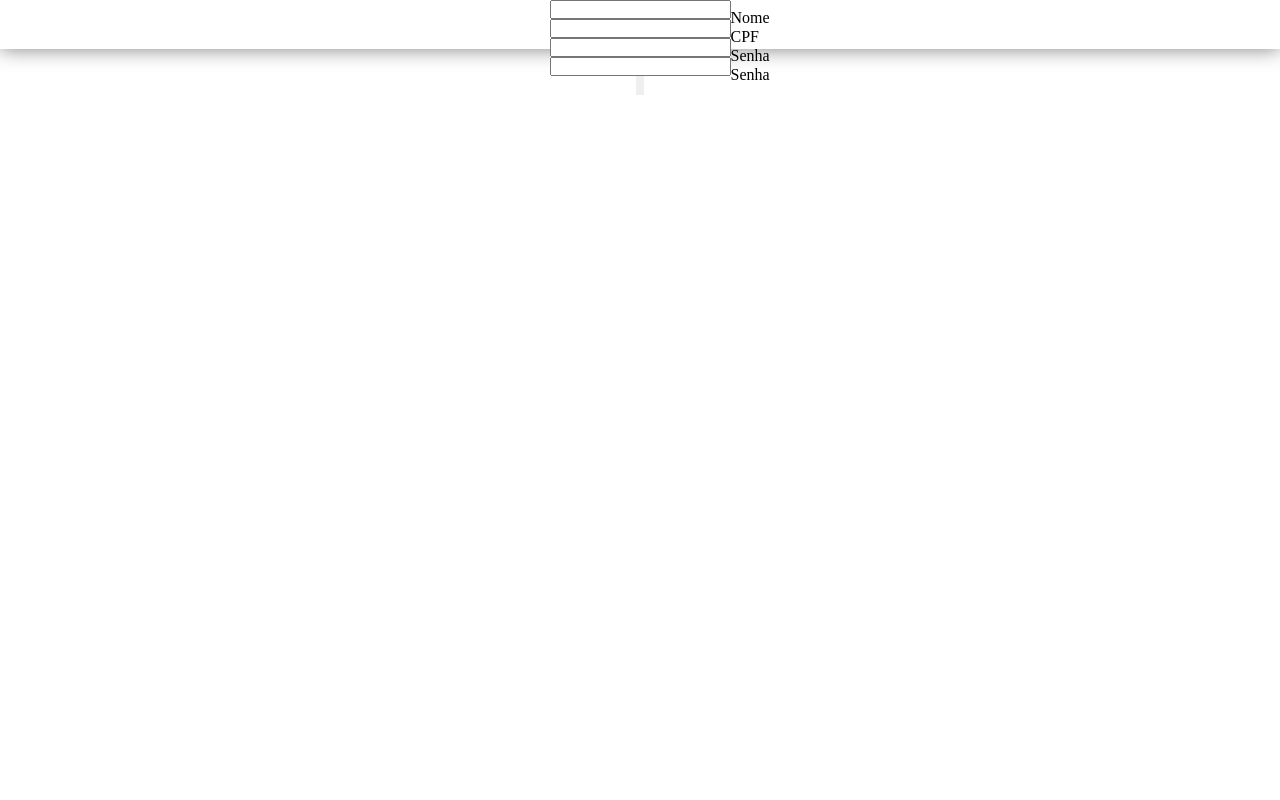
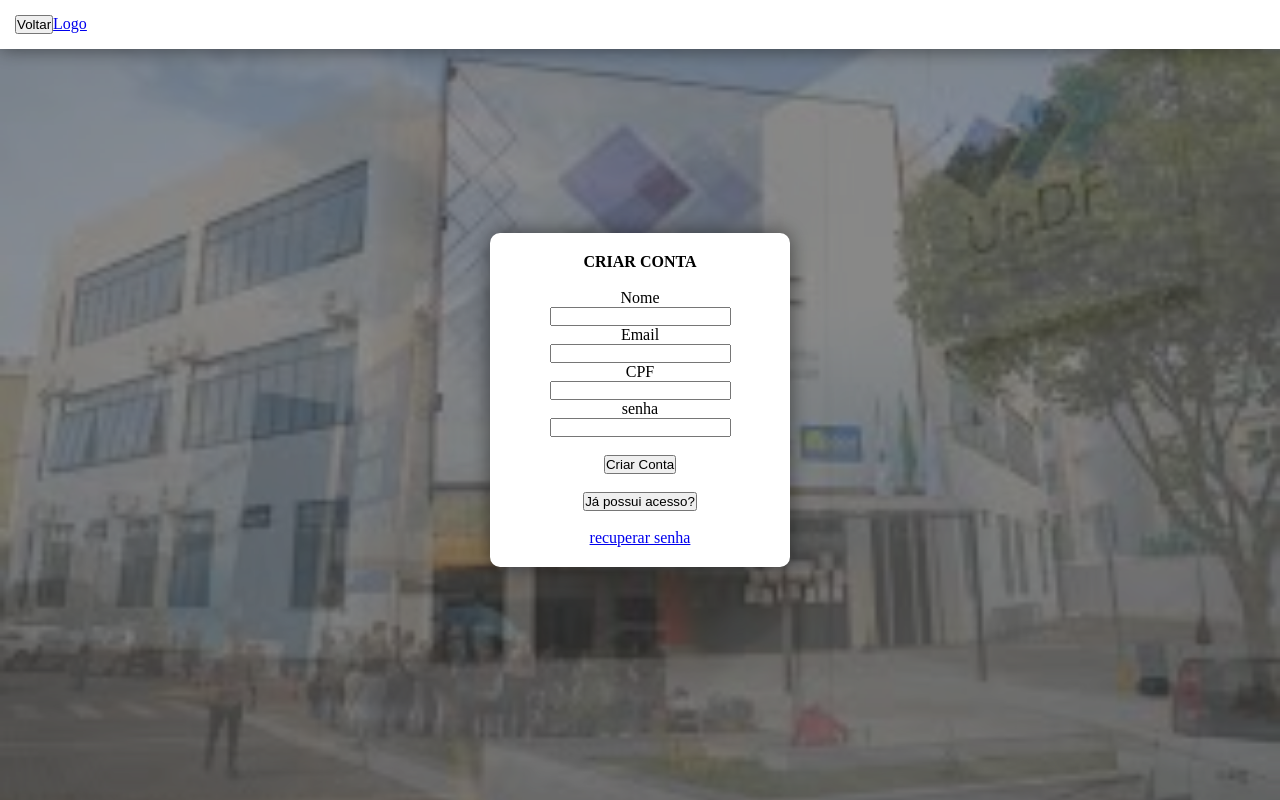
Before and after one commit to Daniel-Francisc/Estagio-Aplicado-II-Pr-teses, a React (Vite) app in the folder frontwebview/frontend/: page /cadastrar in a window 1280 px wide. Built offline with nearby package versions, Linux system fonts and the light colour scheme.

Commit message:
22/06/26

```diff
--- a/frontwebview/frontend/src/components/NavAluno.jsx
+++ b/frontwebview/frontend/src/components/NavAluno.jsx
@@ -8,7 +8,7 @@ export const NavAluno = () => {
             <div>
                 {/* Superior */}
                 <div>
-                    <button type='button' onClick={() => (navigate('/'))}>Voltar</button>{/* Não vai ser texto, apenas o icone */}
+                    <button type='button' onClick={() => (navigate(-1))}>Voltar</button>{/* Não vai ser texto, apenas o icone */}
                     <a>Logo</a>
                 </div>
             </div>
--- a/frontwebview/frontend/src/components/NavLogin.jsx
+++ b/frontwebview/frontend/src/components/NavLogin.jsx
@@ -8,8 +8,8 @@ export const NavLogin = () => {
             <div>
                 {/* Superior */}
                 <div>
-                    <button type='button' onClick={() => (navigate('/'))}>Voltar</button>{/* Não vai ser texto, apenas o icone */}
-                    <a>Logo</a>
+                    <button type='button' onClick={() => (navigate(-1))}>Voltar</button>{/* Não vai ter texto, apenas o icone */}
+                    <a href='/'>Logo</a>
                 </div>
             </div>
         </header>
--- a/frontwebview/frontend/src/components/navbar.jsx
+++ b/frontwebview/frontend/src/components/navbar.jsx
@@ -7,15 +7,14 @@ import { useNavigate } from "react-router-dom";
 export const Navbar = () => {
     const navigate = useNavigate();
     return (
-        <header>
-            <div>
+        <header style={style.body}>
+            <div style={style.superior}>
                 {/* Superior */}
-                <div>
-                    <a>Logo</a>
-                    <button type='button' onClick={() => (navigate('/login'))}>Entrar</button>
-                </div>
+                <div></div>
+                <a>Logo</a>
+                <button type='button' onClick={() => (navigate('/login'))}>Entrar</button>
             </div>
-            <div>
+            <div style={style.inferior}>
                 {/* inferior */}
                 <a href='/'>Home</a>
                 <a href='/educacao'>Educação</a>
@@ -25,4 +24,22 @@ export const Navbar = () => {
         </header>
     );
 }
-// export default Navbar;
+
+const style = {
+    body: {
+        width: '100%',
+        height: '20%',
+        padding: '20px',
+    },
+    superior: {
+        display:'grid',
+        gridTemplateColumns:'1fr auto 1fr',
+        padding: '20px',
+        backgroundColor:'red',
+    },
+    inferior: {
+        display: 'flex',
+        justifyContent: 'space-around',
+        padding: '20px',
+    },
+}
--- a/frontwebview/frontend/src/views/private/HomepageAluno.jsx
+++ b/frontwebview/frontend/src/views/private/HomepageAluno.jsx
@@ -1,7 +1,7 @@
 import React from 'react';
 import { NavAluno } from '../../components/NavAluno';
 
-function MeusCursos() {
+function HomepageAluno() {
     return (
         <main>
             <NavAluno />
@@ -15,4 +15,4 @@ const styles = {
     },
 };
 
-export default MeusCursos;
+export default HomepageAluno;
--- a/frontwebview/frontend/src/views/public/Cadastro.jsx
+++ b/frontwebview/frontend/src/views/public/Cadastro.jsx
@@ -1,39 +1,65 @@
 import React from 'react';
-import { InputMask } from 'primereact/inputmask';
-import { FloatLabel } from 'primereact/floatlabel';
+import { useNavigate } from "react-router-dom";
+
+import BackgroundSlideshow from '../../components/background.jsx';
 import { NavLogin } from '../../components/NavLogin';
 
 function Cadastro() {
+    const navigate = useNavigate();
     return (
-        <div style={styles.container}>
+        <BackgroundSlideshow>
             <NavLogin />
-
-            <FloatLabel>
-                <InputMask placeholder="Digite seu nome" id='nome' type='text' />
-                <label htmlFor="nome">Nome</label>
-            </FloatLabel>
-            <FloatLabel>
-                <InputMask mask='999.999.999-99' placeholder="xxx.xxx.xxx-xx" id='cpf' type='email' />
-                <label htmlFor="cpf">CPF</label>
-            </FloatLabel>
-            <FloatLabel>
-                <InputMask placeholder="Digite sua senha" id='senha' type='password' />
-                <label htmlFor="senha">Senha</label>
-            </FloatLabel>
-            <FloatLabel>
-                <InputMask placeholder="Repita sua senha" id='repetir_senha' type='password' />
-                <label htmlFor="repetir_senha">Senha</label>
-            </FloatLabel>
-            <input id='cadastrar' type='button' />
-            <input id='possui_login' type='button' />
-        </div>
+            <form action={() => { navigate('/login') }} method='POST'>
+                <div style={style.display}>
+                    <h4 style={style.textos}>Criar conta</h4><br />
+                    <div style={style.blocos}>
+                        <label htmlFor="nome">Nome</label><br />
+                        <input id={'nome'} type="email" />
+                    </div>
+                    <div style={style.blocos}>
+                        <label htmlFor="email">Email</label><br />
+                        <input id={'email'} type="email" />
+                    </div>
+                    <div style={style.blocos}>
+                        <label htmlFor="cpf">CPF</label><br />
+                        <input id={'cpf'} type="password" />
+                    </div>
+                    <div style={style.blocos}>
+                        <label htmlFor="senha">senha</label><br />
+                        <input id={'senha'} type="password" />
+                    </div>
+                    <div style={style.blocos}> <br />
+                        <button id={'criar_conta'} type='submit'> Criar Conta </button>
+                    </div>
+                    <div style={style.blocos}> <br />
+                        <button id={'login'} type='reset' onClick={() => (navigate('/login'))}> Já possui acesso? </button>
+                    </div> <br />
+                    <a id={'recuperar_senha'} href='/recuperarsenha'>recuperar senha</a>
+                </div>
+            </form>
+        </BackgroundSlideshow>
     );
 }
 
-const styles = {
-    container: {
-        textAlign: 'center',
+
+const style = {
+    display: {
+        width: "60%",
+        maxWidth: '500px',
+        minWidth: '300px',
+        padding: "20px",
+        textAlign: "center",
+        borderRadius: "10px",
+        boxShadow: "0 0 20px #00000080",
+        backgroundColor: "white",
     },
+    blocos: {
+        justifyContent: 'center'
+    },
+    textos: {
+        textTransform: 'uppercase',
+        textAlign: 'center'
+    }
 };
 
 export default Cadastro;
--- a/frontwebview/frontend/src/views/public/Login.jsx
+++ b/frontwebview/frontend/src/views/public/Login.jsx
@@ -10,7 +10,7 @@ function Login() {
         <BackgroundSlideshow>
             <NavLogin />
             <main >
-                <form action="">
+                <form action={() => { navigate('/espacoaluno')}} method='POST'>
                     <div style={style.display}>
                         <h4 style={style.textos}>Login</h4><br />
                         <div style={style.blocos}>
@@ -22,10 +22,10 @@ function Login() {
                             <input id={'senha'} type="password" />
                         </div>
                         <div style={style.blocos}> <br />
-                            <button id={'entrar'} onClick={() => (navigate('/meuscursos'))}> Acessar </button>
+                            <button id={'entrar'} type='submit'> Acessar </button>
                         </div>
                         <div style={style.blocos}> <br />
-                            <button id={'criar_conta'} onClick={() => (navigate('/cadastrar'))}> Criar Conta </button>
+                            <button id={'criar_conta'} type='reset' onClick={() => (navigate('/cadastrar'))}> Criar Conta </button>
                         </div> <br />
                         <a id={'recuperar_senha'} href='/recuperarsenha'>recuperar senha</a>
                         <div style={style.blocos}>
@@ -41,7 +41,6 @@ function Login() {
 
 const style = {
     display: {
-        // display:'grid',
         width: "60%",
         maxWidth: '500px',
         minWidth: '300px',
--- a/frontwebview/frontend/src/views/public/RecuperarSenha.jsx
+++ b/frontwebview/frontend/src/views/public/RecuperarSenha.jsx
@@ -13,7 +13,7 @@ function RecuperarSenha() {
         <BackgroundSlideshow>
             <NavLogin />
             <main >
-                <form action="">
+                <form action={() => { navigate('/login') }} method='POST'>
                     <div style={style.display}>
                         <h4 style={style.textos}>recuperar senha</h4><br />
 
@@ -25,8 +25,8 @@ function RecuperarSenha() {
                             <InputMask mask='999.999.999-99' placeholder="xxx.xxx.xxx-xx" id='cpf' type='email' />
                             <label htmlFor="cpf">CPF</label>
                         </FloatLabel>
-                        <button id='RedefinirSenha'>Redefinir Senha</button>
-                        <button id='Voltar'>Voltar para Login</button>
+                        <button id='RedefinirSenha' type='submit' >Redefinir Senha</button> <br />
+                        <button id='Voltar' type='buttom' onClick={navigate('/login')}>Voltar para Login</button>
                     </div>
                 </form>
             </main>
```
